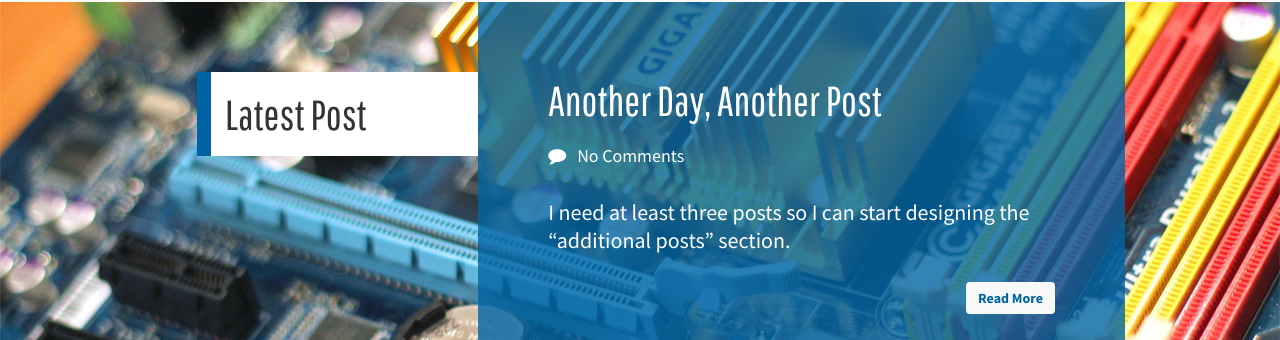
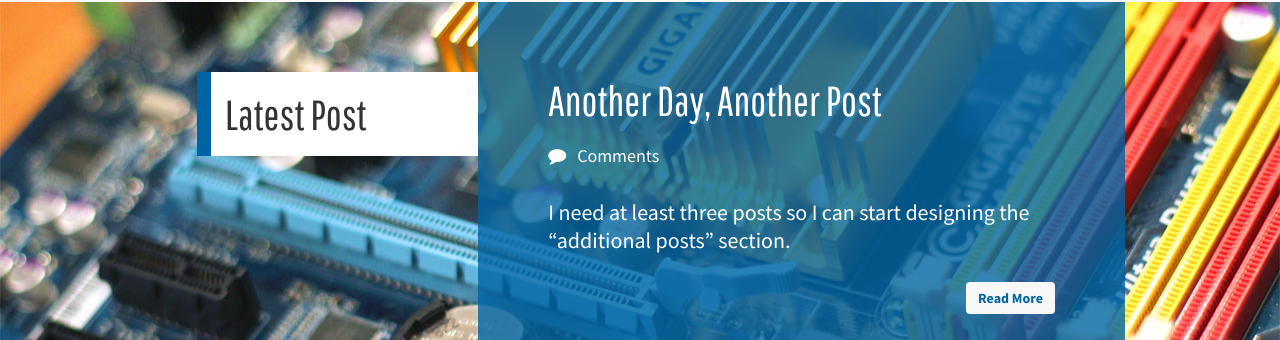
Before and after one commit to aarondgordon/aarondgordon.github.io, a Jekyll site: the page built from index.md, in a window 1280 px wide. Shown: the part 152-492 px from the top of the page. Built offline with Jekyll 4.4.1, drawn with Linux system fonts in a browser that asks for light colours; nearby versions of some CDN libraries; comment, search, counter and statistics services are not loaded.

Commit message:
Update home.html

```diff
--- a/_layouts/home.html
+++ b/_layouts/home.html
@@ -12,7 +12,7 @@
         <div class="cover-panel">
           <div class="cover-title">{{ post.title }}</div>
           <p>
-            <i class="fa fa-comment"></i> &nbsp; <a href="{{ post.url }}#disqus_thread" data-disqus-identifier="{{ post.id }}">No Comments</a>
+            <i class="fa fa-comment"></i> &nbsp; <a href="{{ post.url }}#disqus_thread" data-disqus-identifier="{{ post.id }}">Comments</a>
           </p>
           <p class="lead">{{ post.excerpt | remove:'<p>' | remove:'</p>' }}</p>
           <a class="btn btn-cover" href="{{ post.url }}">Read More</a>
```
